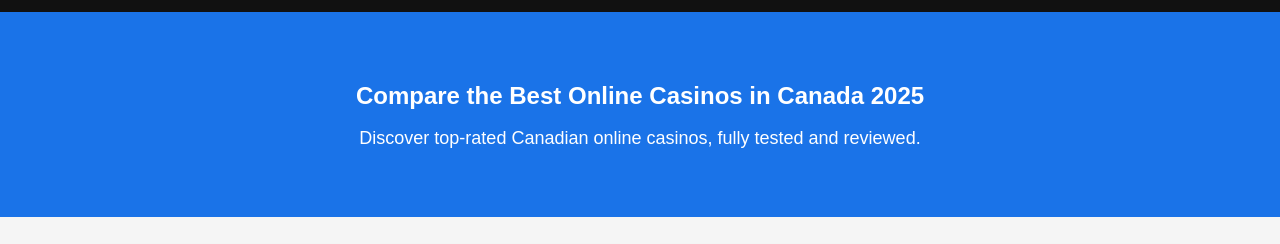
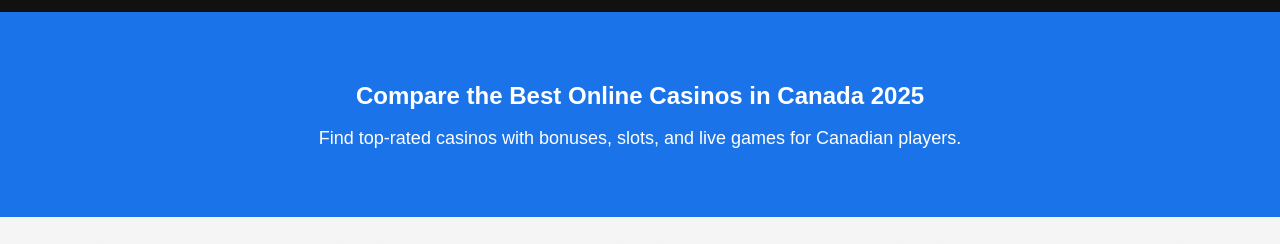
Before and after one commit to Myroslava-D/spinever.github.io, a plain HTML site: page index.html in a window 1280 px wide. Shown: the part 46-290 px from the top of the page. Drawn offline with Linux system fonts and the light colour scheme.

Commit message:
Update index.html
Signed-off-by: Myroslava-D <myroslavadiachenko@gmail.com>

```diff
--- a/index.html
+++ b/index.html
@@ -22,11 +22,11 @@
     </nav>
   </header>
 
-  <!-- Hero Section -->
-  <section class="hero">
-    <h1>Compare the Best Online Casinos in Canada 2025</h1>
-    <p>Discover top-rated Canadian online casinos, fully tested and reviewed.</p>
-  </section>
+<!-- Hero Section / Banner -->
+<section class="hero">
+  <h1>Compare the Best Online Casinos in Canada 2025</h1>
+  <p>Find top-rated casinos with bonuses, slots, and live games for Canadian players.</p>
+</section>
 
 <!-- Casino Cards -->
 <section class="card-container">
```
